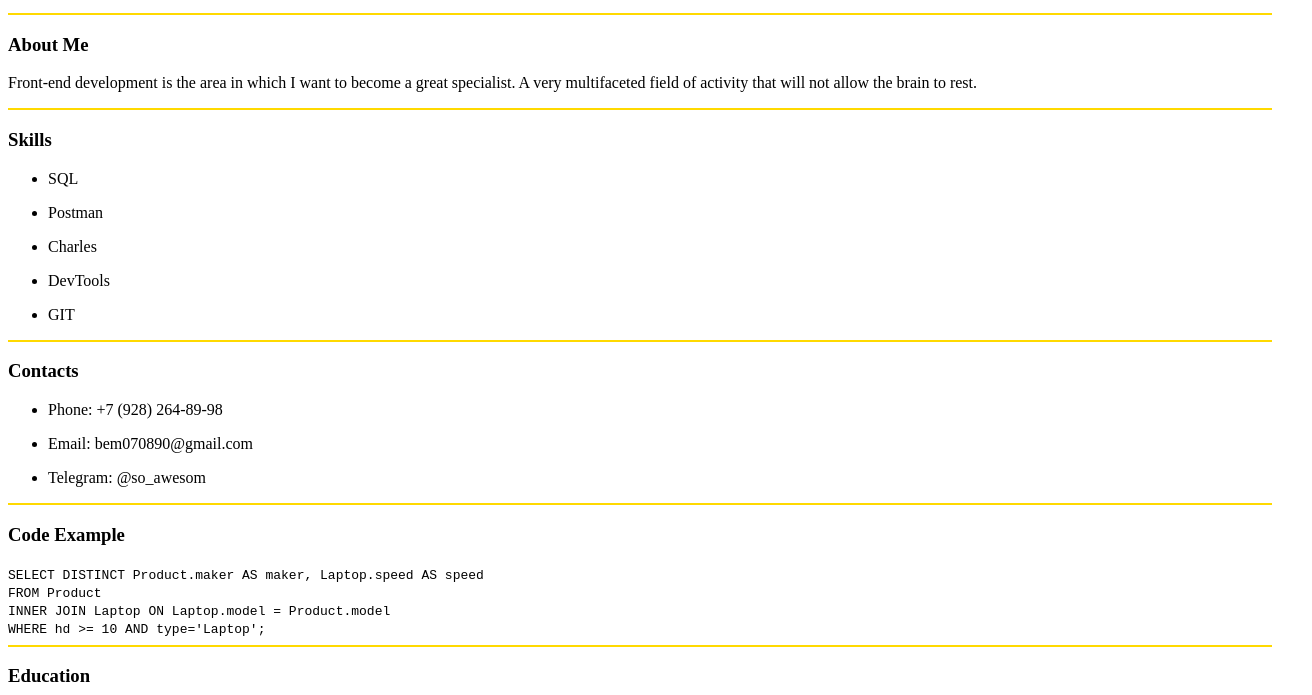
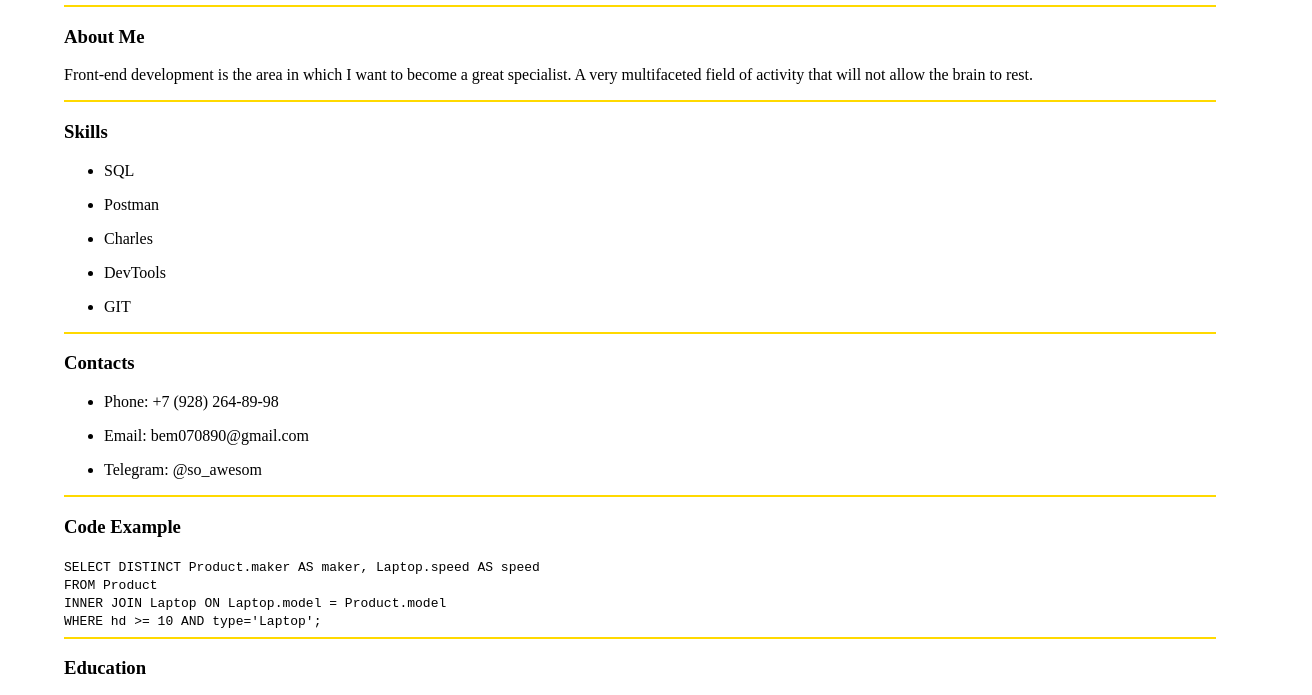
Before and after one commit to squirrel9090/rsschool-cv_pre, a plain HTML site: page index.html in a window 1280 px wide. Shown: the part 404-1099 px from the top of the page, 1312 px wide, since content can reach past the window. Drawn offline with Linux system fonts and the light colour scheme.

Commit message:
feat: add centering

```diff
--- a/style.css
+++ b/style.css
@@ -1,3 +1,7 @@
+body{
+    width: 90% ;
+    margin: 0 auto;
+}
 hr {
     border: none; /* Убираем границу для браузера Firefox */
     color: #ffd900; /* Цвет линии для остальных браузеров */
```
